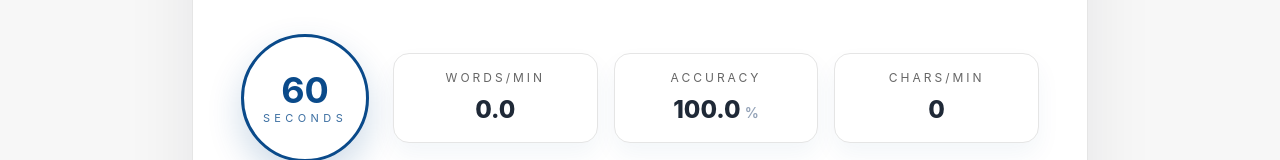
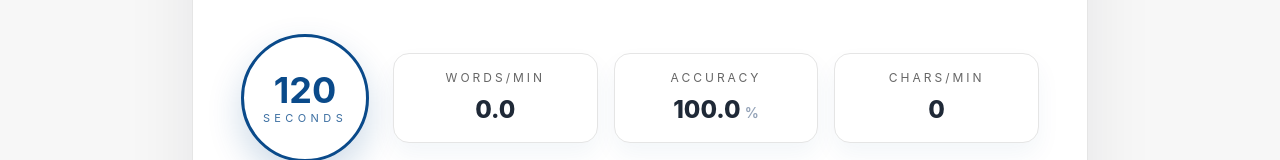
Before and after one commit to QuvonchbekBobojonov/fastcodinggame, a React (Vite) app: page / in a window 1280 px wide. Shown: the part 335-495 px from the top of the page. Built offline with nearby package versions, Linux system fonts and the light colour scheme.

Commit message:
update game time

```diff
--- a/src/features/fastcode/FastCodeGame.tsx
+++ b/src/features/fastcode/FastCodeGame.tsx
@@ -4,7 +4,7 @@ import { SNIPPETS } from './snippets'
 import { CodeSnippet } from './types'
 import { TOP_PLAYERS } from './topPlayers'
 
-const TOTAL_TIME = 60
+const TOTAL_TIME = 120
 
 const KEYWORDS = new Set([
   'const',
```
